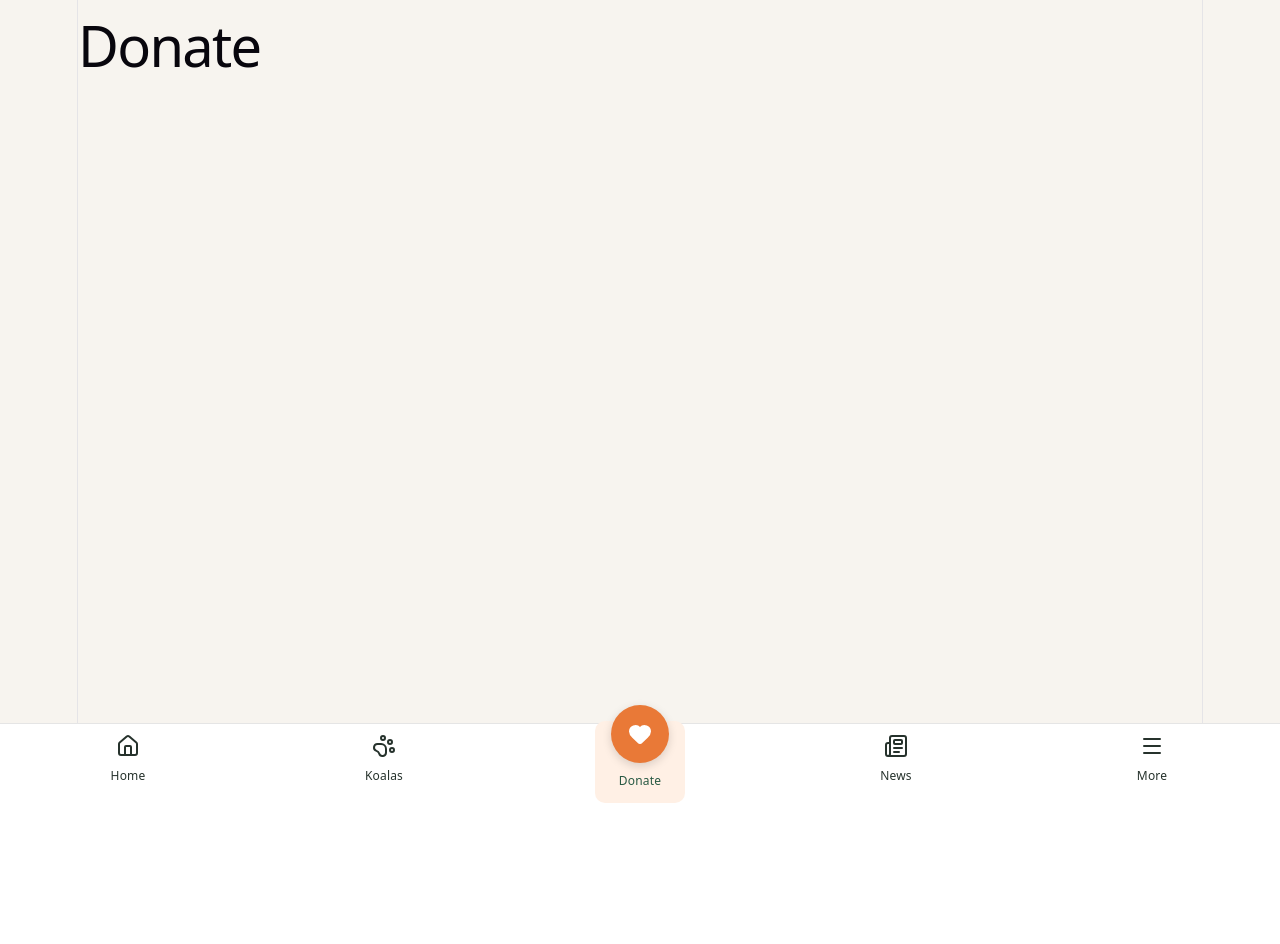
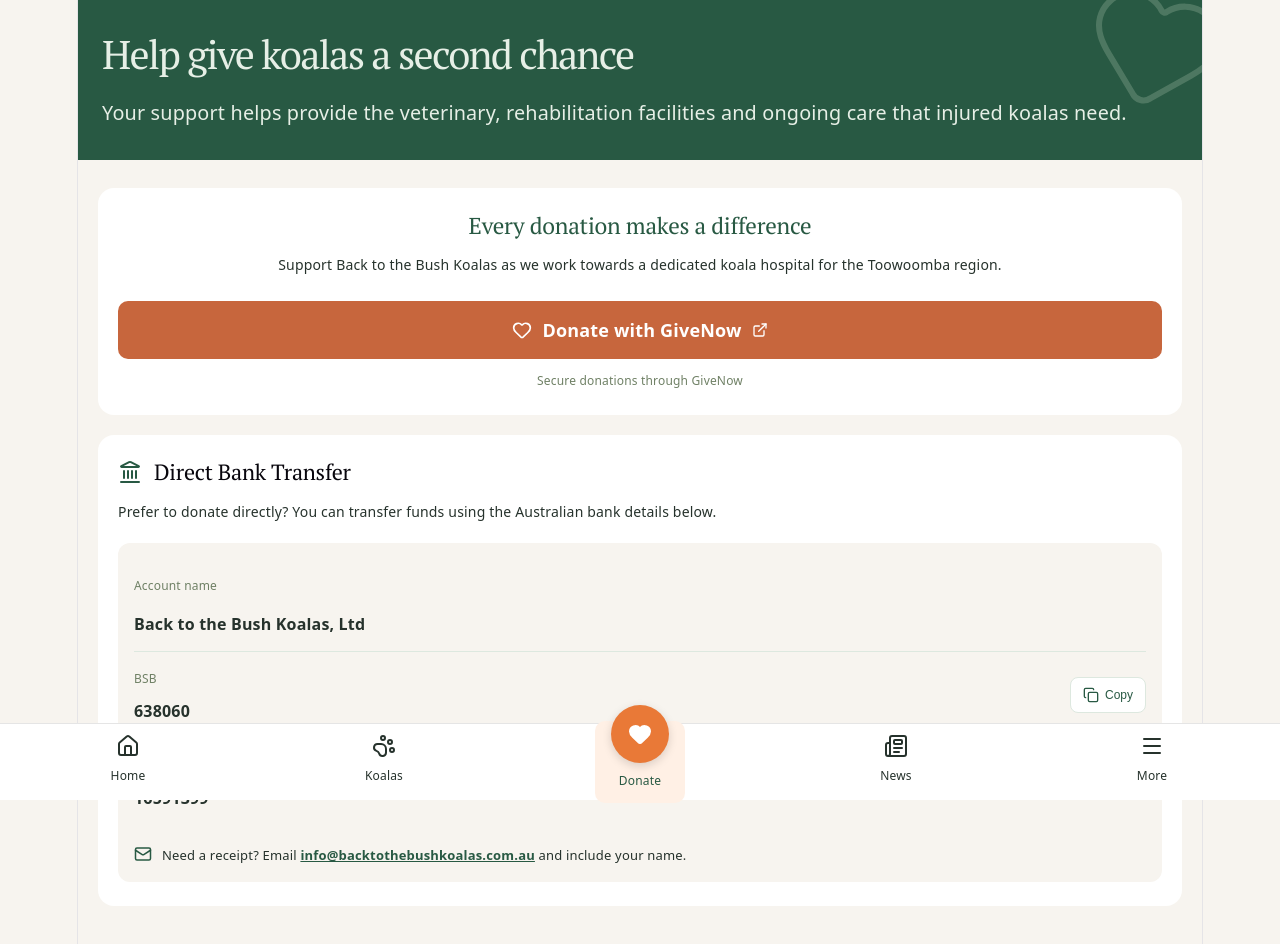
Before and after one commit to brettjenaway/BackToTheBushKoalasPWA, a React (Vite) app: page /donate in a window 1280 px wide. Shown: the top 944 px of the page. Before the commit the page ends 800 px from the top, so only its background shows below. Built offline with nearby package versions, Linux system fonts and the light colour scheme; no server answers.

Commit message:
added donate page

```diff
--- /dev/null
+++ b/src/pages/Donate.css
@@ -0,0 +1,177 @@
+.donate-hero {
+    position: relative;
+    overflow: hidden;
+    background-color: var(--color-primary);
+    color: white;
+    padding: 30px 24px;
+}
+
+.donate-hero-heart {
+    position: absolute;
+    top: -25px;
+    right: -25px;
+    width: 145px;
+    height: 145px;
+    color: #BDD3BA;
+    opacity: 0.25;
+    stroke-width: 1;
+    transform: rotate(15deg);
+    pointer-events: none;
+}
+
+.donate-hero h1 {
+    font-family: 'PT Serif', Georgia, serif;
+    font-size: clamp(30px, 8vw, 40px);
+    line-height: 1.2;
+    margin: 0 0 18px;
+    color: #E6EFE6;
+}
+
+.donate-hero p {
+    font-size: 1.1em;
+    line-height: 1.7;
+    color: #E6EFE6;
+    margin: 0;
+}
+
+.donate-content {
+    margin: 20px;
+    padding: 24px 20px;
+    background-color: white;
+    border-radius: 16px;
+}
+
+.donate-content h2 {
+    font-family: 'PT Serif', Georgia, serif;
+    font-size: 23px;
+    color: #285943;
+    margin: 0 0 14px;
+    text-align: center;
+}
+
+.donate-content>p {
+    font-size: 14px;
+    line-height: 1.7;
+    color: #26322C;
+    text-align: center;
+}
+
+.donate-button {
+    display: flex;
+    align-items: center;
+    justify-content: center;
+    gap: 10px;
+    padding: 16px;
+    background-color: #C7663D;
+    color: white;
+    border-radius: 10px;
+    text-decoration: none;
+    font-weight: 600;
+    margin-top: 24px;
+}
+
+.donate-content .donate-note {
+    text-align: center;
+    font-size: 12px;
+    color: #6F8065;
+    margin: 12px 0 0;
+}
+
+.donate-bank {
+    background: white;
+    margin: 20px;
+    padding: 24px 20px;
+    border-radius: 16px;
+    margin-bottom: 100px;
+}
+
+.donate-bank-heading {
+    display: flex;
+    align-items: center;
+    gap: 12px;
+    color: #285943;
+}
+
+.donate-bank-heading h2 {
+    font-family: 'PT Serif', Georgia, serif;
+    font-size: 22px;
+    margin: 0;
+}
+
+.donate-bank>p {
+    color: #26322C;
+    font-size: 14px;
+    line-height: 1.6;
+    margin: 16px 0 20px;
+}
+
+.donate-bank-details {
+    background: #F7F4EF;
+    border-radius: 12px;
+    padding: 16px;
+}
+
+.bank-field {
+    display: flex;
+    flex-direction: column;
+    gap: 6px;
+    padding: 14px 0;
+}
+
+
+.bank-field+.bank-field {
+    border-top: 1px solid #DDE8DF;
+}
+
+.bank-field span {
+    display: block;
+    color: #6F8065;
+    font-size: 12px;
+    margin-bottom: 5px;
+}
+
+.bank-field strong {
+    color: #26322C;
+    font-size: 16px;
+    font-weight: 600;
+}
+
+.bank-copy-row {
+    flex-direction: row;
+    justify-content: space-between;
+    align-items: center;
+}
+
+.bank-copy-row button {
+    display: flex;
+    align-items: center;
+    gap: 6px;
+    background: white;
+    color: #285943;
+    border: 1px solid #DDE8DF;
+    border-radius: 8px;
+    padding: 9px 12px;
+    font-size: 12px;
+    cursor: pointer;
+}
+
+.donate-receipt {
+    display: flex;
+    align-items: flex-start;
+    gap: 10px;
+    margin-top: 20px;
+    color: #285943;
+}
+
+.donate-receipt p {
+    margin: 0;
+    color: #26322C;
+    font-size: 13px;
+    line-height: 1.6;
+    overflow-wrap: anywhere;
+}
+
+.donate-receipt a {
+    color: #285943;
+    font-weight: 600;
+}
--- a/src/pages/Donate.jsx
+++ b/src/pages/Donate.jsx
@@ -1,5 +1,69 @@
+import { Heart, ExternalLink, Landmark, Mail, Copy } from 'lucide-react';
+import './Donate.css';
+
+const DONATION_URL = 'https://www.givenow.com.au/backtothebushkoalascomau';
 function Donate() {
-    return <h1>Donate</h1>;
+    return (
+        <main className="donate-page">
+            <section className="donate-hero page-header">
+                <Heart className="donate-hero-heart" />
+                <h1> Help give koalas a second chance</h1>
+                <p>Your support helps provide the veterinary, rehabilitation facilities and ongoing care that injured koalas need.</p>
+            </section>
+            <section className="donate-content">
+                <h2>Every donation makes a difference</h2>
+                <p>Support Back to the Bush Koalas as we work towards a dedicated koala hospital for the Toowoomba region.</p>
+                <a href={DONATION_URL} target="_blank" rel="noopener noreferrer" className="donate-button">
+                    <Heart size={20} />
+                    Donate with GiveNow
+                    <ExternalLink size={16} />
+                </a>
+                <p className="donate-note">Secure donations through GiveNow</p>
+            </section>
+            <section className="donate-bank">
+                <div className="donate-bank-heading">
+                    <Landmark size={24} />
+                    <h2>Direct Bank Transfer</h2>
+                </div>
+                <p>Prefer to donate directly? You can transfer funds using the Australian bank details below.</p>
+                <div className="donate-bank-details">
+                    <div className="bank-field">
+                        <span>Account name</span>
+                        <strong>Back to the Bush Koalas, Ltd</strong>
+                    </div>
+                    <div className="bank-field bank-copy-row">
+                        <div>
+                            <span>BSB</span>
+                            <strong>638060</strong>
+                        </div>
+                        <button type="button" onClick={() => navigator.clipboard.writeText('638060')}>
+                            <Copy size={16} />
+                            Copy
+                        </button>
+                    </div>
+                    <div className="bank-field bank-copy-row">
+                        <div>
+                            <span>Account number</span>
+                            <strong>16591399</strong>
+                        </div>
+
+                        <button type="button" onClick={() => navigator.clipboard.writeText('16591399')}>
+                            <Copy size={16} />
+                            Copy
+                        </button>
+                    </div>
+                    <div className="donate-receipt">
+                        <Mail size={18} />
+                        <p>Need a receipt? Email{' '}
+                            <a href="mailto:info@backtothebushkoalas.com.au">info@backtothebushkoalas.com.au</a>
+                            {' '}and include your name.
+                        </p>
+                    </div>
+                </div>
+            </section>
+        </main>
+
+    )
 }
 
 export default Donate;
--- a/src/pages/Home.jsx
+++ b/src/pages/Home.jsx
@@ -49,8 +49,8 @@ function Home() {
                     <p className="home-hero-eyebrow">Welcome to</p>
                     <h1>Back to the Bush Koalas</h1>
                     <p className="home-hero-description">
-                        Discover their stories. Follow their recovery.
-                        Help them return to the wild.
+                        Discover koala stories. Follow their recovery.
+                        Help them return to the bush.
                     </p>
                 </div>
             </section>
```
